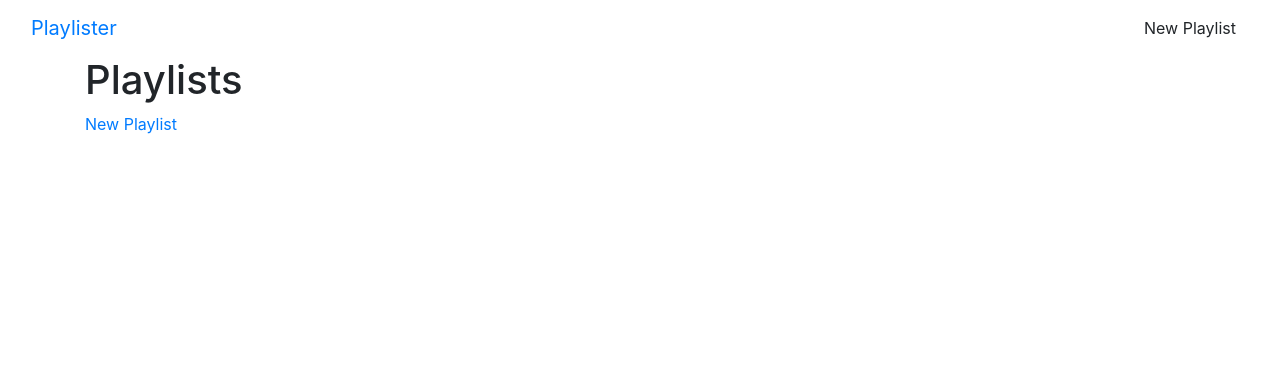
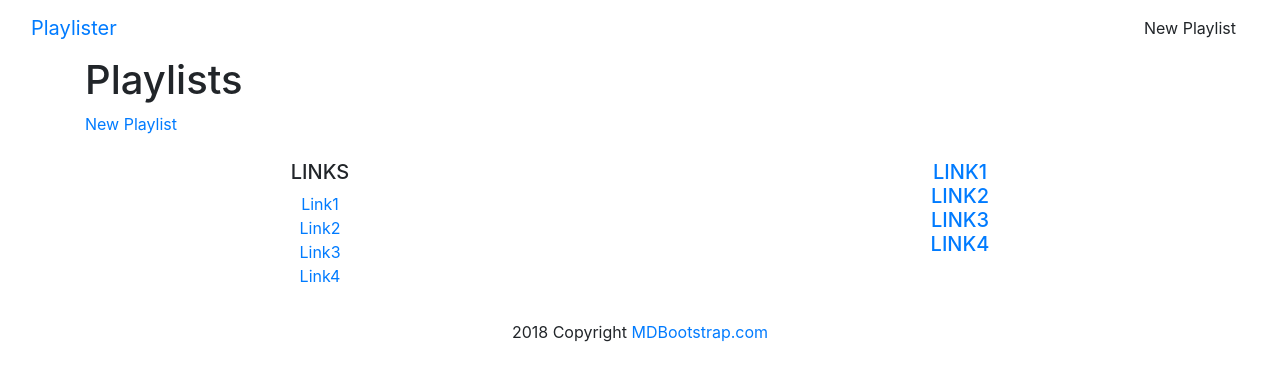
Before and after one commit to JorgeGallegosMS/playlister, a Flask app: page / in a window 1280 px wide. Shown: the top 381 px of the page. Run offline with Flask 2, Linux system fonts and the light colour scheme; data that the repository does not hold is empty; some libraries are stand-ins or nearby versions.

Commit message:
added created_at, and footer

```diff
--- a/app.py
+++ b/app.py
@@ -2,6 +2,7 @@ import os
 from flask import Flask, render_template, request, redirect, url_for
 from pymongo import MongoClient
 from bson.objectid import ObjectId
+from datetime import datetime
 
 host = os.environ.get('MONGODB_URI', 'mongodb://localhost:27017/Playlister')
 client = MongoClient(host=f'{host}?retryWrites=false')
@@ -41,8 +42,10 @@ def playlists_submit():
     playlist = {
         'title': request.form.get('title'),
         'description': request.form.get('description'),
-        'videos': request.form.get('videos').split()
+        'videos': request.form.get('videos').split(),
+        'created_at': datetime.now()
     }
+    print(playlist)
     playlist_id = playlists.insert_one(playlist).inserted_id
     return redirect(url_for('playlists_show', playlist_id=playlist_id))
 
@@ -95,6 +98,13 @@ def comments_new():
     comment_id = comments.insert_one(comment).inserted_id
     return redirect(url_for('playlists_show', playlist_id=request.form.get('playlist_id')))
 
+@app.route('/playlists/comments/<comment_id>', methods=['POST'])
+def comments_delete(comment_id):
+    """Action to delete a comment"""
+    comment = comments.find_one({'_id': ObjectId(comment_id)})
+    comments.delete_one({'_id': ObjectId(comment_id)})
+    return redirect(url_for('playlists_show', playlist_id=comment.get('playlist_id')))
+
 
 
 if __name__ == '__main__':
--- a/templates/base.html.j2
+++ b/templates/base.html.j2
@@ -9,8 +9,37 @@
     {% include 'partials/navbar.html.j2' %}
 
     <div class="container">
-		{% block content %}{% endblock %}
+    {% block content %}{% endblock %}
     </div>
+    <footer class="page-footer font-small blue pt-4">
+      <div class="container-fluid text-center">
+        <div class="row">
+          <hr class="clearfix w-100 d-md-none pb-3">
+          <div class="col-md-6 mb-md-0 mb-3">
+            <h5 class="text-uppercase">Links</h5>
+            <ul class="list-unstyled">
+              <li><a href="#!">Link1</a></li>
+              <li><a href="#!">Link2</a></li>
+              <li><a href="#!">Link3</a></li>
+              <li><a href="#!">Link4</a></li>
+            </ul>
+          </div>
+          <div class="col-md-6 mb-md-0 mb-3">
+            <h5 class="text-uppercase">
+              <ul class="list-unstyled">
+                <li><a href="#!">Link1</a></li>
+                <li><a href="#!">Link2</a></li>
+                <li><a href="#!">Link3</a></li>
+                <li><a href="#!">Link4</a></li>
+              </ul>
+            </h5>
+          </div>
+        </div>
+      </div>
+      <div class="footer-copyright text-center py-3">2018 Copyright
+        <a href="https://mdbootstrap.com/education/bootstrap/"> MDBootstrap.com</a>
+      </div>
+    </footer>
 
     <script src="https://stackpath.bootstrapcdn.com/bootstrap/4.3.1/js/bootstrap.min.css"></script>
 </body>
--- a/templates/partials/comment.html.j2
+++ b/templates/partials/comment.html.j2
@@ -2,5 +2,10 @@
     <div class="card-block">
         <h4 class="card-title">{{ comment.title }}</h4>
         <p class="card-text">{{ comment.content }}</p>
+        <p>
+            <form action="/playlist/comments/{{ comment._id }}">
+                <button class="btn btn-link" type="submit">Delete</button>
+            </form>
+        </p>
     </div>
 </div>
--- a/templates/playlists_show.html.j2
+++ b/templates/playlists_show.html.j2
@@ -5,6 +5,12 @@
 <div class="row">
     <div class="col-sm-6 col-sm-offset-3">
         <h1>{{ playlist.title }}</h1>
+        {% if playlist.created_at %}
+        <p class="text-muted">
+            Created on {{ playlist.created_at.strftime('%A, %d %B, %Y') }}
+            at {{ playlist.created_at.strftime('%I:%M %p') }}
+        </p>
+        {% endif %}
         <h2>{{ playlist.description }}</h2>
         {% for video in playlist.videos %}
             <div class="card">
```
